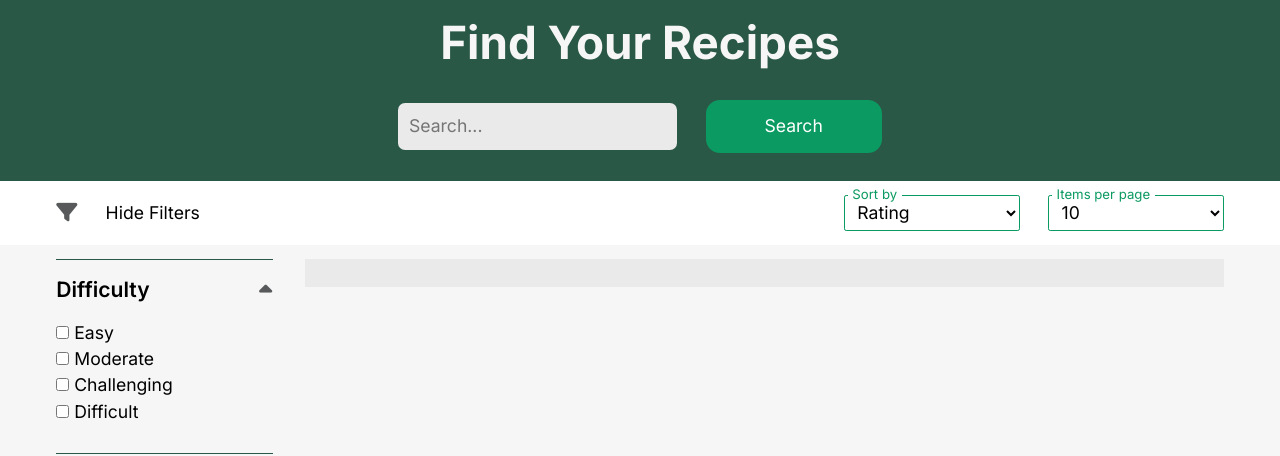
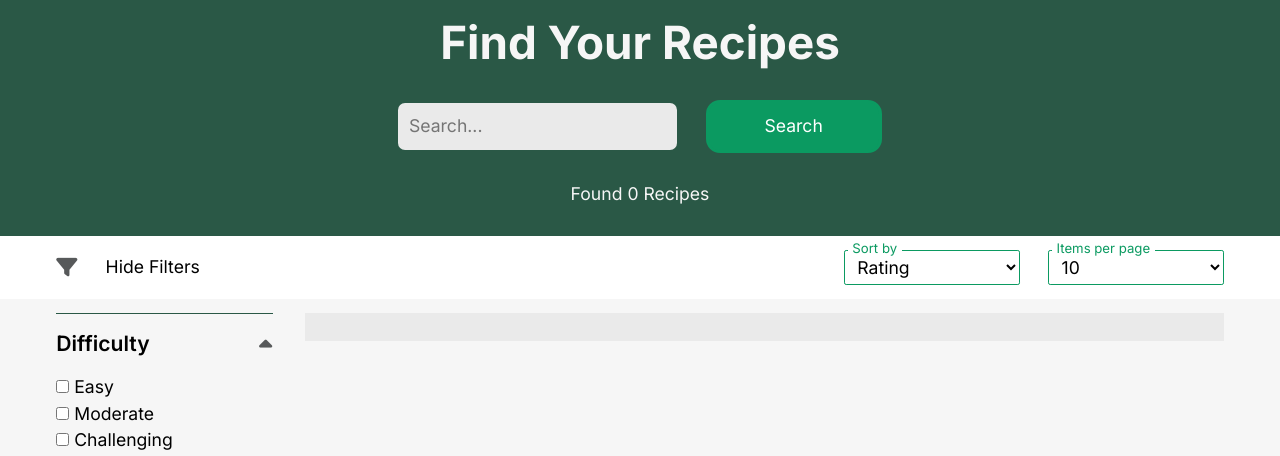
Before and after one commit to dwecks/DIAM-Django-Cooktopia, a Django app: page /recipes in a window 1280 px wide. Shown: the part 64-520 px from the top of the page. Run offline with Django 4.2, Linux system fonts and the light colour scheme; data comes from the database, SQL or seed files in the repository; both versions use the stored data as it was after the commit; some libraries are stand-ins or nearby versions.

Commit message:
search done

```diff
--- a/cooktopia/serializers.py
+++ b/cooktopia/serializers.py
@@ -12,4 +12,4 @@ class RecipeSerializer(serializers.ModelSerializer):
     class Meta:
         model = Recipe
         fields = ('id', 'title', "pub_date", 'description',
-                  "preparationTime", "rating",  "chef", "difficulty", "image")
+                  "preparationTime", "rating",  "chef", "difficulty", "image", "mealType")
--- a/cooktopia/static/js/filters.js
+++ b/cooktopia/static/js/filters.js
@@ -1,31 +1,70 @@
 'use stricks'
 
+///////////////////////////////////////////////////////////////
+// Select elements
+///////////////////////////////////////////////////////////////
+
+const applyBtn = document.querySelector(".applyFiltersButton");
+const counter = document.querySelector("#counter");
+const search = document.querySelector("#search");
+const searchBtn = document.querySelector("#search-btn");
+
+///////////////////////////////////////////////////////////////
+// get recipe info from api
+///////////////////////////////////////////////////////////////
 let recipes;
 
 fetch('http://127.0.0.1:8000/api/recipes/')
   .then(response => response.json())
   .then(data => {;
     recipes = data;
-    console.log(data);
-    console.log("GGGGGGGGGGGGGGGGF");
     populateRecipes(data)
-    console.log("FFFFFFFFFFFFFFFFFFFFFFFFFF");
+    console.log(data)
   })
   .catch(error => console.error('Error:', error));
 
-  const btn = document.querySelector(".applyFiltersButton");
 
-  btn.addEventListener("click", () => {
-    console.log(recipes);
+///////////////////////////////////////////////////////////////
+// Filter recipes
+///////////////////////////////////////////////////////////////
 
-    const difficultyValues = getSelectedCheckboxValues('difficulty');
-    console.log("FFFFFFFFFFFFFFFFFFFFFFFFFF");
-    console.log(filterRecipes(recipes, difficultyValues));
+const searchFunc = function(){
+  let filteredRecipes = recipes;
 
-  });
+  const difficultyValues = getSelectedCheckboxValues('difficulty');
+  if(difficultyValues.length != 0)
+    filteredRecipes = filterDifficulty(filteredRecipes, difficultyValues);
+
+  const preparationTimeValues = getSelectedCheckboxValues('preparationTime');
+   if(preparationTimeValues.length != 0)
+     filteredRecipes = filterPrepTime(filteredRecipes, preparationTimeValues);
+
+  const mealTypeValues = getSelectedCheckboxValues('mealType');
+  if(mealTypeValues.length != 0)
+    filteredRecipes = filterMeal(filteredRecipes, mealTypeValues);
+
+  const pubDateValue = getSelectedCheckboxValues('pub_date');
+  if(pubDateValue.length != 0)
+    filteredRecipes = filterPubDate(filteredRecipes, pubDateValue);
+
+  const searchText = search.value;
+  console.log(searchText);
+  if(searchText.length != 0)
+    filteredRecipes = filterText(filteredRecipes, searchText);
 
 
+  populateRecipes(filteredRecipes)
+  counter.textContent = filteredRecipes.length;
+}
 
+applyBtn.addEventListener("click", searchFunc);
+searchBtn.addEventListener("click", searchFunc);
+
+///////////////////////////////////////////////////////////////
+// Help Functions
+///////////////////////////////////////////////////////////////
+
+// Get checked checkboxes
   function getSelectedCheckboxValues(name) {
     const checkboxes = $('input[name="' + name + '"]:checked');
     const values = [];
@@ -36,8 +75,11 @@ fetch('http://127.0.0.1:8000/api/recipes/')
     return values;
   }
 
+///////////////////////////////////////////////////////////////
+// Help Filters
+///////////////////////////////////////////////////////////////
 
-  function filterRecipes(recipes, filters) {
+  function filterDifficulty(recipes, filters) {
     //console.log(filters);
     return recipes.filter(recipe => {
       // Check if the chef matches the difficulty filter
@@ -47,73 +89,91 @@ fetch('http://127.0.0.1:8000/api/recipes/')
     });
   }
 
-
-  // expand filters
-  $(document).ready(function() {
-    // Select all elements whose ID starts with 'filter-'
-    const $filters = $("[id^='filter-']");
-
-    // Loop through each filter element
-    $filters.each(function() {
-        // Get a reference to the filter element
-        const $filter = $(this);
-        // Extract the ID of the filter element
-        const id = $filter.attr("id").replace("filter-", "");
-        // Select the corresponding icon and labels elements using template literals
-        const $icon = $(`#icon-${id}`);
-        const $labels = $(`#labels-${id}`);
-
-        // Log the filter element and icon element to the console
-        //console.log($filter);
-        //console.log($icon);
-
-        // Define a function to toggle the classes on the icon and labels elements
-        const openFilter = function() {
-            $icon.toggleClass("rotate");
-            $labels.toggleClass("reduce");
-            console.log("click");
-        };
-
-        // Remove any existing click event listeners on the filter element and bind a new one
-        $filter.off("click").on("click", openFilter);
+  function filterPrepTime(recipes, filters) {
+    const prepTimes = [[0, 30], [30, 60], [60, 120]];
+    return recipes.filter(recipe => {
+      // Check if the chef matches the difficulty filter
+      for (const value of filters)
+        if(parseInt(recipe.preparationTime) >= prepTimes[value][0] &&  parseInt(recipe.preparationTime) <= prepTimes[value][1])
+          return recipe;
     });
-});
-
-  // hide filters
-  $(document).ready(function() {
-    // Select the filter button element
-    const $filterBtn = $("#filter-toggle");
-    // Select the element that you want to hide
-    const $hideEl = $("#filters");
-
-    // Define a function to handle the click event
-    const toggleFilters = function() {
-      // Toggle the 'hidden' class on the element to hide
-      $hideEl.toggleClass("hide");
-    };
-
-    // Remove any existing click event listeners on the filter button and bind a new one
-    $filterBtn.off("click").on("click", toggleFilters);
-  });
+  }
 
 
-////////////////////////////////////////////////////////////////////////
+  function filterMeal(recipes, filters) {
+    return recipes.filter(recipe => {
+      // Check if the chef matches the difficulty filter
+      for (const value of filters)
+        if(recipe.mealType == value)
+          return recipe;
+    });
+  }
+
+
+function filterPubDate(recipes, filters) {
+  return recipes.filter(recipe => {
+    for (const value of filters) {
+      const currentDate = new Date();
+      const pubDate = new Date(recipe.pub_date);
+
+      if (value === 'week') {
+        const oneWeekAgo = new Date(currentDate.getTime() - 7 * 24 * 60 * 60 * 1000);
+        if (pubDate >= oneWeekAgo && pubDate <= currentDate) {
+          return recipe;
+        }
+      } else if (value === 'month') {
+        const oneMonthAgo = new Date(currentDate.getFullYear(), currentDate.getMonth() - 1, currentDate.getDate());
+        if (pubDate >= oneMonthAgo && pubDate <= currentDate) {
+          return recipe;
+        }
+      } else if (value === 'year') {
+        const oneYearAgo = new Date(currentDate.getFullYear() - 1, currentDate.getMonth(), currentDate.getDate());
+        if (pubDate >= oneYearAgo && pubDate <= currentDate) {
+          return recipe;
+        }
+      }
+    }
+  });
+}
+
+function filterText(recipes, searchText) {
+  const keywords = searchText.toLowerCase().split(" ").filter(word => word.length > 2);
+  return recipes.filter(recipe => {
+    // Check if the chef matches the difficulty filter
+    for (const keyword of keywords)
+      if(recipe.title.toLowerCase().includes(keyword))
+        return recipe;
+  });
+}
+
+///////////////////////////////////////////////////////////////
+// Html generators
+///////////////////////////////////////////////////////////////
+
+// Populates recipes container
+function populateRecipes(recipes) {
+  const $recipesContainer = $('#recipes');
+  // Clear the existing content
+  $recipesContainer.empty();
+
+  // Create a recipe card for each recipe and append it to the container
+  recipes.forEach(function(recipe) {
+    const $recipeCard = createRecipeCard(recipe);
+    $recipesContainer.append($recipeCard);
+  });
+}
+
+// basic recipe card
 function createRecipeCard(recipe) {
-  console.log("Olsssssssssssssssssssss");
   const card = document.createElement("div");
   card.classList.add("basic-card", "N000-b");
-  console.log("AAAAAAAAAAAAAAAAAAAAAAAAAAAAAAAAAAAAAAAAAAAAAAAAAAAAAAAA");
   const imgBox = document.createElement("picture");
   imgBox.classList.add("basic-card-imgbox");
-  console.log("AAAAAAAAAAAAAAAAAAAAAAAAAAAAAAAAAAAAAAAAAAAAAAAAAAAAAAAA");
   const img = document.createElement("img");
-  console.log("AAAAAAAAAAAAAAAAAAAAAAAAAAAAAAAAAAAAAAAAAAAAAAAAAAAAAAAA");
-  img.setAttribute("src", recipe.image.url);
-  console.log("FFFFFFFFFFFFFFFFFFFFFFFFFFFFFFFFFFFFFFFFFFFFFFFFFFFFFFFFF");
+  img.setAttribute("src", recipe.image);
   img.setAttribute("alt", "Recipe Image");
   imgBox.appendChild(img);
   card.appendChild(imgBox);
-  console.log("BBBBBBBBBBBBBBBBBBBBBBBBBBBBBBBBBBBBBBBBBBBBBBBBBBBBBBBBBBBBBBBBBB");
   const content = document.createElement("div");
   content.classList.add("basic-card-content", "flex-c");
   const titleBox = document.createElement("div");
@@ -126,7 +186,6 @@ function createRecipeCard(recipe) {
   titleBox.appendChild(title);
   titleBox.appendChild(chef);
   content.appendChild(titleBox);
-  console.log("CCCCCCCCCCCCCCCCCCCCCCCCCCCCCCCCCCCCCCCCCCCCCCCCCCCCCCCCCCCCCCCCCCCCCCCC");
   const desc = document.createElement("p");
   desc.classList.add("p1-r", "basic-card-hiden");
   desc.textContent = recipe.description;
@@ -134,62 +193,9 @@ function createRecipeCard(recipe) {
   exploreBtn.classList.add("btn-swipe", "l1-r", "basic-card-hiden");
   exploreBtn.textContent = "Explore Recipe";
   exploreBtn.addEventListener("click", function() {
-    // Handle click event for Explore Recipe button
-    // You can use recipe.id to get the ID of the selected recipe
   });
   content.appendChild(desc);
   content.appendChild(exploreBtn);
   card.appendChild(content);
-  console.log("DDDDDDDDDDDDDDDDDDDDDDDDDDDDDDDDDDDDDDDDDDDDDDDDDDDDDDDDDDDDDDDDDDDDDDDDD");
   return card;
 }
-
-function populateRecipes(recipes) {
-  const $recipesContainer = $('#recipes');
-console.log("Olaaaaaaaaaaaaaas");
-  // Clear the existing content
-  $recipesContainer.empty();
-
-  // Create a recipe card for each recipe and append it to the container
-  recipes.forEach(function(recipe) {
-    const $recipeCard = createRecipeCard(recipe);
-    console.log($recipeCard);
-    $recipesContainer.append($recipeCard);
-  });
-}
-
-function applyFilters() {
-    console.log("applyFilters() function called");
-  // Get the selected filter values
-  const difficultyValues = getSelectedCheckboxValues('difficulty');
-  const preparationTimeValues = getSelectedCheckboxValues('preparationTime');
-  const mealTypeValues = getSelectedCheckboxValues('mealType');
-  const pubDateValue = getSelectedCheckboxValues('pub_date');
-
-  // Build the query string for the filter values
-  const queryString = `difficulty=${difficultyValues.join(',')}&preparationTime=${preparationTimeValues.join(',')}&mealType=${mealTypeValues.join(',')}&pub_date=${pubDateValue}`;
-// Load the filtered recipes into the "receitas_content" <div>
-  //$('#recipeContainer').load('/filter_recipes' + queryString);
-
-  // Perform the filtering logic here
-
-  // Hide all recipe cards
-  $('.receitas_content .recipeCard').hide();
-
-  // Filter and display the recipe cards based on the selected filter values
-  $('.receitas_content .recipeCard').each(function() {
-    const difficulty = $(this).data('difficulty');
-    const preparationTime = $(this).data('preparationtime');
-    const mealType = $(this).data('mealtype');
-    const pubDate = $(this).data('pub_date');
-
-    if (
-      (difficultyValues.length === 0 || difficultyValues.includes(difficulty)) &&
-      (preparationTimeValues.length === 0 || preparationTimeValues.includes(preparationTime)) &&
-      (mealTypeValues.length === 0 || mealTypeValues.includes(mealType)) &&
-      (pubDateValue === undefined || pubDateValue === pubDate)
-    ) {
-      $(this).show(); // Display the recipe card
-    }
-  });
-}
--- /dev/null
+++ b/cooktopia/static/js/recipes.js
@@ -0,0 +1,47 @@
+ // expand filters
+ $(document).ready(function() {
+    // Select all elements whose ID starts with 'filter-'
+    const $filters = $("[id^='filter-']");
+
+    // Loop through each filter element
+    $filters.each(function() {
+        // Get a reference to the filter element
+        const $filter = $(this);
+        // Extract the ID of the filter element
+        const id = $filter.attr("id").replace("filter-", "");
+        // Select the corresponding icon and labels elements using template literals
+        const $icon = $(`#icon-${id}`);
+        const $labels = $(`#labels-${id}`);
+
+        // Log the filter element and icon element to the console
+        //console.log($filter);
+        //console.log($icon);
+
+        // Define a function to toggle the classes on the icon and labels elements
+        const openFilter = function() {
+            $icon.toggleClass("rotate");
+            $labels.toggleClass("reduce");
+            console.log("click");
+        };
+
+        // Remove any existing click event listeners on the filter element and bind a new one
+        $filter.off("click").on("click", openFilter);
+    });
+});
+
+  // hide filters
+  $(document).ready(function() {
+    // Select the filter button element
+    const $filterBtn = $("#filter-toggle");
+    // Select the element that you want to hide
+    const $hideEl = $("#filters");
+
+    // Define a function to handle the click event
+    const toggleFilters = function() {
+      // Toggle the 'hidden' class on the element to hide
+      $hideEl.toggleClass("hide");
+    };
+
+    // Remove any existing click event listeners on the filter button and bind a new one
+    $filterBtn.off("click").on("click", toggleFilters);
+  });
--- a/cooktopia/templates/cooktopia/recipes.html
+++ b/cooktopia/templates/cooktopia/recipes.html
@@ -8,10 +8,11 @@
 {% comment %} Search bar {% endcomment %}
 <section class="section flex-c P700-b pad-b-m">
 		<h1 class="h1 N100-c">Find Your Recipes</h1>
-		<div class="flex-r pad-b-s" >
+		<div class="flex-r" >
   			<input id="search" placeholder="Search..." class="p2-r lbl-r">
- 		 	<button class="p2-r btn-swipe-i">Search</button>
+ 		 	<button id="search-btn" class="p2-r btn-swipe-i">Search</button>
 		</div>
+		<p class="p2-r N100-c pad-b-s"> Found <span id="counter" class="p2-r N100-c">0</span> Recipes</p>
 </section>
 
 <section class="section flex-r ">
@@ -101,5 +102,6 @@
 </section>
 
 <script src="https://code.jquery.com/jquery-3.6.0.min.js"></script>
+<script src="{% static '/js/recipes.js' %}" defer></script>
 <script src="{% static '/js/filters.js' %}" defer></script>
 {% endblock %}
```
Also changed, not shown: db.sqlite3, uploads/recipes/026.JPG (added).
